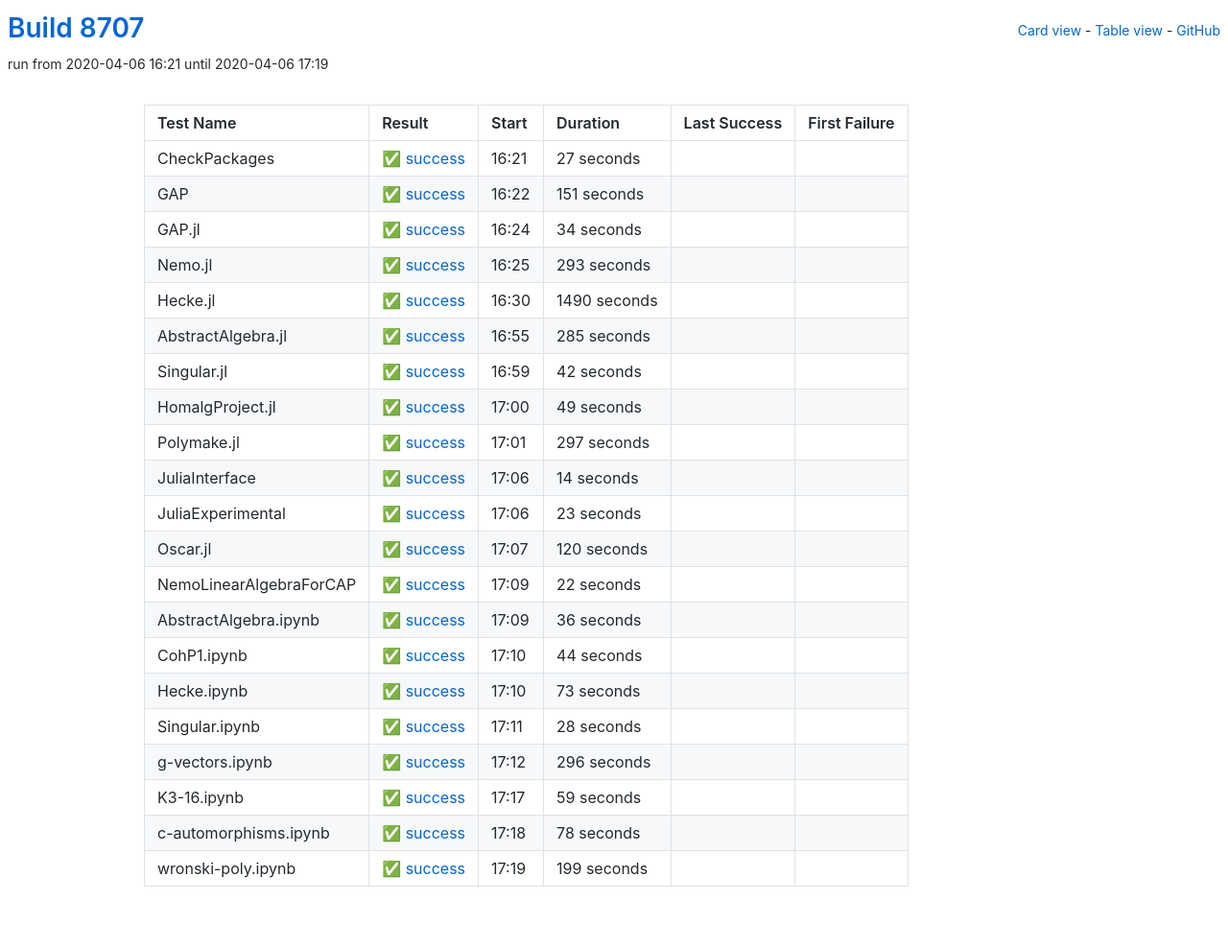
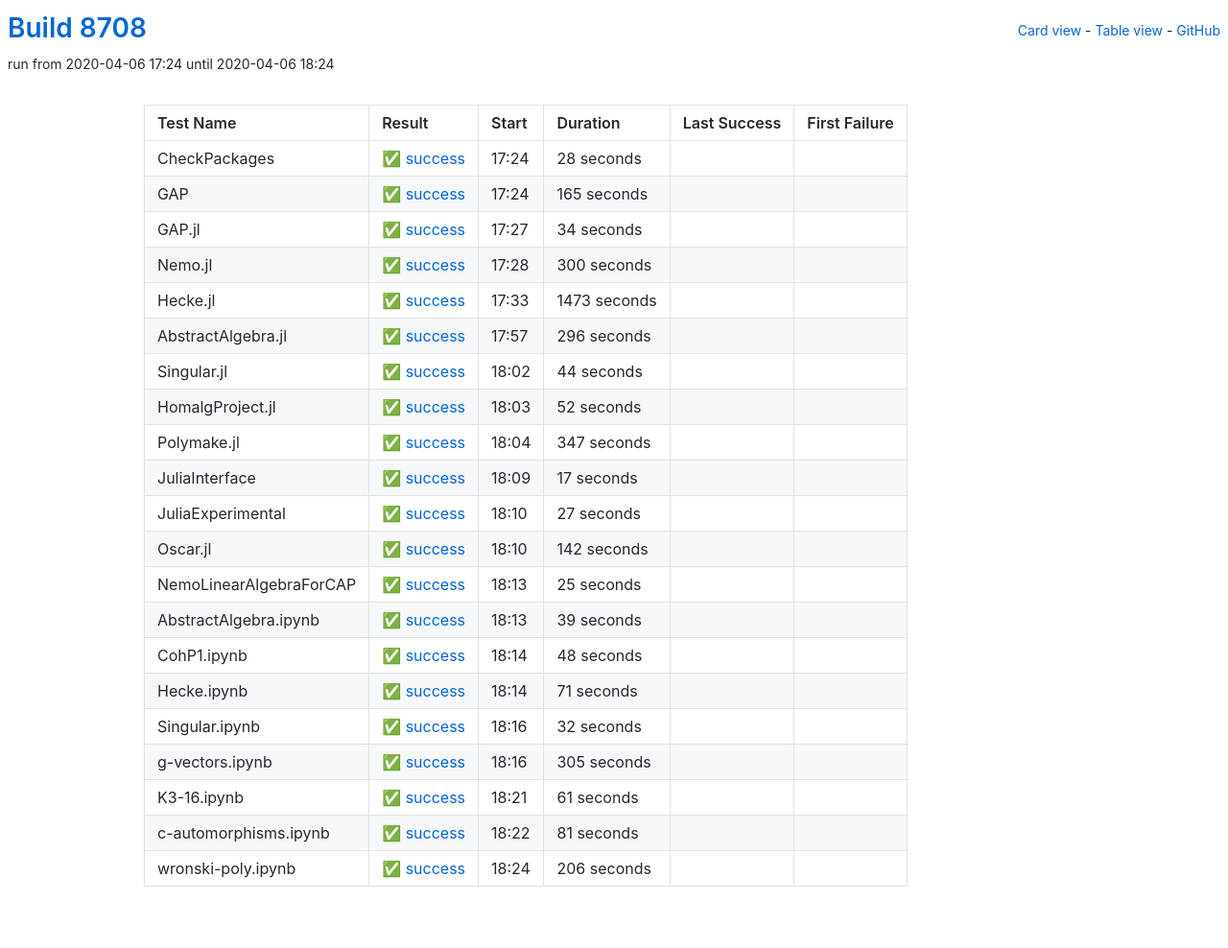
Before and after one commit to oscar-system/oscar-ci-status, a Jekyll site: the page built from table.html, in a window 1280 px wide. Shown: the whole page at 96% size. Built offline with Jekyll 4.4.1, drawn with Linux system fonts in a browser that asks for light colours.

Commit message:
Build 8708

```diff
--- a/_data/ci.yml
+++ b/_data/ci.yml
@@ -1,27 +1,27 @@
-build: 8707
-build_url: https://oscarci.mathematik.uni-kl.de/job/oscar/8707/
+build: 8708
+build_url: https://oscarci.mathematik.uni-kl.de/job/oscar/8708/
 job: oscar
 tests:
-- duration: 27
+- duration: 28
   exitcode: 0
   first_failure: false
   first_failure_url: null
   last_success: false
   last_success_url: null
-  log: https://oscarci.mathematik.uni-kl.de/job/oscar/8707/artifact/logs/build-8707/CheckPackages.log
+  log: https://oscarci.mathematik.uni-kl.de/job/oscar/8708/artifact/logs/build-8708/CheckPackages.log
   name: CheckPackages
-  start: 2020-04-06 16:21
+  start: 2020-04-06 17:24
   status: success
   success: true
-- duration: 151
+- duration: 165
   exitcode: 0
   first_failure: false
   first_failure_url: null
   last_success: false
   last_success_url: null
-  log: https://oscarci.mathematik.uni-kl.de/job/oscar/8707/artifact/logs/build-8707/GAP.log
+  log: https://oscarci.mathematik.uni-kl.de/job/oscar/8708/artifact/logs/build-8708/GAP.log
   name: GAP
-  start: 2020-04-06 16:22
+  start: 2020-04-06 17:24
   status: success
   success: true
 - duration: 34
@@ -30,130 +30,42 @@ tests:
   first_failure_url: null
   last_success: false
   last_success_url: null
-  log: https://oscarci.mathematik.uni-kl.de/job/oscar/8707/artifact/logs/build-8707/GAP.jl.log
+  log: https://oscarci.mathematik.uni-kl.de/job/oscar/8708/artifact/logs/build-8708/GAP.jl.log
   name: GAP.jl
-  start: 2020-04-06 16:24
+  start: 2020-04-06 17:27
   status: success
   success: true
-- duration: 293
+- duration: 300
   exitcode: 0
   first_failure: false
   first_failure_url: null
   last_success: false
   last_success_url: null
-  log: https://oscarci.mathematik.uni-kl.de/job/oscar/8707/artifact/logs/build-8707/Nemo.jl.log
+  log: https://oscarci.mathematik.uni-kl.de/job/oscar/8708/artifact/logs/build-8708/Nemo.jl.log
   name: Nemo.jl
-  start: 2020-04-06 16:25
+  start: 2020-04-06 17:28
   status: success
   success: true
-- duration: 1490
+- duration: 1473
   exitcode: 0
   first_failure: false
   first_failure_url: null
   last_success: false
   last_success_url: null
-  log: https://oscarci.mathematik.uni-kl.de/job/oscar/8707/artifact/logs/build-8707/Hecke.jl.log
+  log: https://oscarci.mathematik.uni-kl.de/job/oscar/8708/artifact/logs/build-8708/Hecke.jl.log
   name: Hecke.jl
-  start: 2020-04-06 16:30
+  start: 2020-04-06 17:33
   status: success
   success: true
-- duration: 285
+- duration: 296
   exitcode: 0
   first_failure: false
   first_failure_url: null
   last_success: false
   last_success_url: null
-  log: https://oscarci.mathematik.uni-kl.de/job/oscar/8707/artifact/logs/build-8707/AbstractAlgebra.jl.log
+  log: https://oscarci.mathematik.uni-kl.de/job/oscar/8708/artifact/logs/build-8708/AbstractAlgebra.jl.log
   name: AbstractAlgebra.jl
-  start: 2020-04-06 16:55
-  status: success
-  success: true
-- duration: 42
-  exitcode: 0
-  first_failure: false
-  first_failure_url: null
-  last_success: false
-  last_success_url: null
-  log: https://oscarci.mathematik.uni-kl.de/job/oscar/8707/artifact/logs/build-8707/Singular.jl.log
-  name: Singular.jl
-  start: 2020-04-06 16:59
-  status: success
-  success: true
-- duration: 49
-  exitcode: 0
-  first_failure: false
-  first_failure_url: null
-  last_success: false
-  last_success_url: null
-  log: https://oscarci.mathematik.uni-kl.de/job/oscar/8707/artifact/logs/build-8707/HomalgProject.jl.log
-  name: HomalgProject.jl
-  start: 2020-04-06 17:00
-  status: success
-  success: true
-- duration: 297
-  exitcode: 0
-  first_failure: false
-  first_failure_url: null
-  last_success: false
-  last_success_url: null
-  log: https://oscarci.mathematik.uni-kl.de/job/oscar/8707/artifact/logs/build-8707/Polymake.jl.log
-  name: Polymake.jl
-  start: 2020-04-06 17:01
-  status: success
-  success: true
-- duration: 14
-  exitcode: 0
-  first_failure: false
-  first_failure_url: null
-  last_success: false
-  last_success_url: null
-  log: https://oscarci.mathematik.uni-kl.de/job/oscar/8707/artifact/logs/build-8707/JuliaInterface.log
-  name: JuliaInterface
-  start: 2020-04-06 17:06
-  status: success
-  success: true
-- duration: 23
-  exitcode: 0
-  first_failure: false
-  first_failure_url: null
-  last_success: false
-  last_success_url: null
-  log: https://oscarci.mathematik.uni-kl.de/job/oscar/8707/artifact/logs/build-8707/JuliaExperimental.log
-  name: JuliaExperimental
-  start: 2020-04-06 17:06
-  status: success
-  success: true
-- duration: 120
-  exitcode: 0
-  first_failure: false
-  first_failure_url: null
-  last_success: false
-  last_success_url: null
-  log: https://oscarci.mathematik.uni-kl.de/job/oscar/8707/artifact/logs/build-8707/Oscar.jl.log
-  name: Oscar.jl
-  start: 2020-04-06 17:07
-  status: success
-  success: true
-- duration: 22
-  exitcode: 0
-  first_failure: false
-  first_failure_url: null
-  last_success: false
-  last_success_url: null
-  log: https://oscarci.mathematik.uni-kl.de/job/oscar/8707/artifact/logs/build-8707/NemoLinearAlgebraForCAP.log
-  name: NemoLinearAlgebraForCAP
-  start: 2020-04-06 17:09
-  status: success
-  success: true
-- duration: 36
-  exitcode: 0
-  first_failure: false
-  first_failure_url: null
-  last_success: false
-  last_success_url: null
-  log: https://oscarci.mathematik.uni-kl.de/job/oscar/8707/artifact/logs/build-8707/AbstractAlgebra.ipynb.log
-  name: AbstractAlgebra.ipynb
-  start: 2020-04-06 17:09
+  start: 2020-04-06 17:57
   status: success
   success: true
 - duration: 44
@@ -162,74 +74,162 @@ tests:
   first_failure_url: null
   last_success: false
   last_success_url: null
-  log: https://oscarci.mathematik.uni-kl.de/job/oscar/8707/artifact/logs/build-8707/CohP1.ipynb.log
-  name: CohP1.ipynb
-  start: 2020-04-06 17:10
+  log: https://oscarci.mathematik.uni-kl.de/job/oscar/8708/artifact/logs/build-8708/Singular.jl.log
+  name: Singular.jl
+  start: 2020-04-06 18:02
   status: success
   success: true
-- duration: 73
+- duration: 52
   exitcode: 0
   first_failure: false
   first_failure_url: null
   last_success: false
   last_success_url: null
-  log: https://oscarci.mathematik.uni-kl.de/job/oscar/8707/artifact/logs/build-8707/Hecke.ipynb.log
-  name: Hecke.ipynb
-  start: 2020-04-06 17:10
+  log: https://oscarci.mathematik.uni-kl.de/job/oscar/8708/artifact/logs/build-8708/HomalgProject.jl.log
+  name: HomalgProject.jl
+  start: 2020-04-06 18:03
   status: success
   success: true
-- duration: 28
+- duration: 347
   exitcode: 0
   first_failure: false
   first_failure_url: null
   last_success: false
   last_success_url: null
-  log: https://oscarci.mathematik.uni-kl.de/job/oscar/8707/artifact/logs/build-8707/Singular.ipynb.log
-  name: Singular.ipynb
-  start: 2020-04-06 17:11
+  log: https://oscarci.mathematik.uni-kl.de/job/oscar/8708/artifact/logs/build-8708/Polymake.jl.log
+  name: Polymake.jl
+  start: 2020-04-06 18:04
   status: success
   success: true
-- duration: 296
+- duration: 17
   exitcode: 0
   first_failure: false
   first_failure_url: null
   last_success: false
   last_success_url: null
-  log: https://oscarci.mathematik.uni-kl.de/job/oscar/8707/artifact/logs/build-8707/g-vectors.ipynb.log
-  name: g-vectors.ipynb
-  start: 2020-04-06 17:12
+  log: https://oscarci.mathematik.uni-kl.de/job/oscar/8708/artifact/logs/build-8708/JuliaInterface.log
+  name: JuliaInterface
+  start: 2020-04-06 18:09
   status: success
   success: true
-- duration: 59
+- duration: 27
   exitcode: 0
   first_failure: false
   first_failure_url: null
   last_success: false
   last_success_url: null
-  log: https://oscarci.mathematik.uni-kl.de/job/oscar/8707/artifact/logs/build-8707/K3-16.ipynb.log
-  name: K3-16.ipynb
-  start: 2020-04-06 17:17
+  log: https://oscarci.mathematik.uni-kl.de/job/oscar/8708/artifact/logs/build-8708/JuliaExperimental.log
+  name: JuliaExperimental
+  start: 2020-04-06 18:10
   status: success
   success: true
-- duration: 78
+- duration: 142
   exitcode: 0
   first_failure: false
   first_failure_url: null
   last_success: false
   last_success_url: null
-  log: https://oscarci.mathematik.uni-kl.de/job/oscar/8707/artifact/logs/build-8707/c-automorphisms.ipynb.log
-  name: c-automorphisms.ipynb
-  start: 2020-04-06 17:18
+  log: https://oscarci.mathematik.uni-kl.de/job/oscar/8708/artifact/logs/build-8708/Oscar.jl.log
+  name: Oscar.jl
+  start: 2020-04-06 18:10
   status: success
   success: true
-- duration: 199
+- duration: 25
   exitcode: 0
   first_failure: false
   first_failure_url: null
   last_success: false
   last_success_url: null
-  log: https://oscarci.mathematik.uni-kl.de/job/oscar/8707/artifact/logs/build-8707/wronski-poly.ipynb.log
-  name: wronski-poly.ipynb
-  start: 2020-04-06 17:19
+  log: https://oscarci.mathematik.uni-kl.de/job/oscar/8708/artifact/logs/build-8708/NemoLinearAlgebraForCAP.log
+  name: NemoLinearAlgebraForCAP
+  start: 2020-04-06 18:13
   status: success
   success: true
+- duration: 39
+  exitcode: 0
+  first_failure: false
+  first_failure_url: null
+  last_success: false
+  last_success_url: null
+  log: https://oscarci.mathematik.uni-kl.de/job/oscar/8708/artifact/logs/build-8708/AbstractAlgebra.ipynb.log
+  name: AbstractAlgebra.ipynb
+  start: 2020-04-06 18:13
+  status: success
+  success: true
+- duration: 48
+  exitcode: 0
+  first_failure: false
+  first_failure_url: null
+  last_success: false
+  last_success_url: null
+  log: https://oscarci.mathematik.uni-kl.de/job/oscar/8708/artifact/logs/build-8708/CohP1.ipynb.log
+  name: CohP1.ipynb
+  start: 2020-04-06 18:14
+  status: success
+  success: true
+- duration: 71
+  exitcode: 0
+  first_failure: false
+  first_failure_url: null
+  last_success: false
+  last_success_url: null
+  log: https://oscarci.mathematik.uni-kl.de/job/oscar/8708/artifact/logs/build-8708/Hecke.ipynb.log
+  name: Hecke.ipynb
+  start: 2020-04-06 18:14
+  status: success
+  success: true
+- duration: 32
+  exitcode: 0
+  first_failure: false
+  first_failure_url: null
+  last_success: false
+  last_success_url: null
+  log: https://oscarci.mathematik.uni-kl.de/job/oscar/8708/artifact/logs/build-8708/Singular.ipynb.log
+  name: Singular.ipynb
+  start: 2020-04-06 18:16
+  status: success
+  success: true
+- duration: 305
+  exitcode: 0
+  first_failure: false
+  first_failure_url: null
+  last_success: false
+  last_success_url: null
+  log: https://oscarci.mathematik.uni-kl.de/job/oscar/8708/artifact/logs/build-8708/g-vectors.ipynb.log
+  name: g-vectors.ipynb
+  start: 2020-04-06 18:16
+  status: success
+  success: true
+- duration: 61
+  exitcode: 0
+  first_failure: false
+  first_failure_url: null
+  last_success: false
+  last_success_url: null
+  log: https://oscarci.mathematik.uni-kl.de/job/oscar/8708/artifact/logs/build-8708/K3-16.ipynb.log
+  name: K3-16.ipynb
+  start: 2020-04-06 18:21
+  status: success
+  success: true
+- duration: 81
+  exitcode: 0
+  first_failure: false
+  first_failure_url: null
+  last_success: false
+  last_success_url: null
+  log: https://oscarci.mathematik.uni-kl.de/job/oscar/8708/artifact/logs/build-8708/c-automorphisms.ipynb.log
+  name: c-automorphisms.ipynb
+  start: 2020-04-06 18:22
+  status: success
+  success: true
+- duration: 206
+  exitcode: 0
+  first_failure: false
+  first_failure_url: null
+  last_success: false
+  last_success_url: null
+  log: https://oscarci.mathematik.uni-kl.de/job/oscar/8708/artifact/logs/build-8708/wronski-poly.ipynb.log
+  name: wronski-poly.ipynb
+  start: 2020-04-06 18:24
+  status: success
+  success: true
```
Also changed, not shown: README.md.
